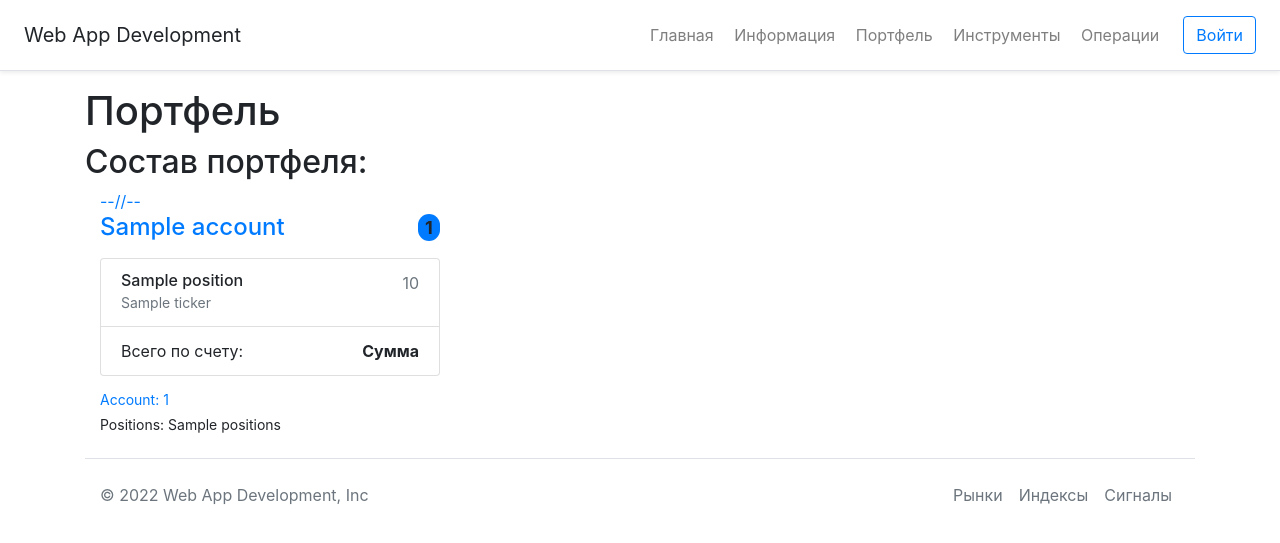
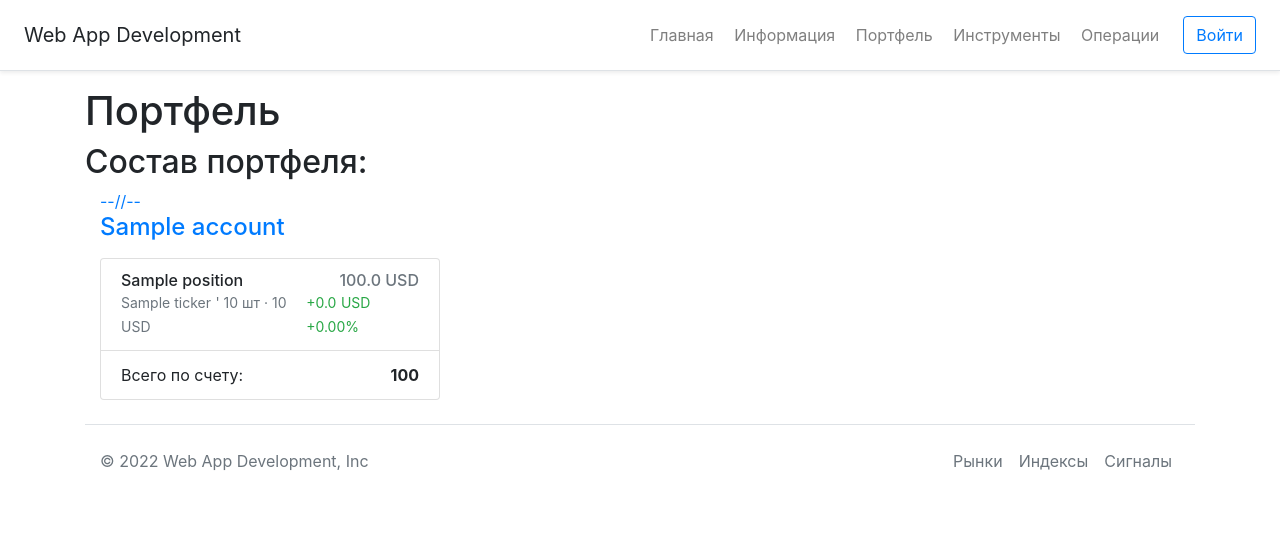
Before and after one commit to Edsergeev2014/Goby, a Flask app: template templates/portfolio.html in a window 1280 px wide. Shown: the top 543 px of the page. Run offline with Flask 3, Linux system fonts and the light colour scheme; the template is opened without the code that fills it: most values are stand-ins (such as "Sample title", 1, 10 or a date in 2020).

Commit message:
Сформирована страница с Портфелем аккаунта. Отображаются текущие котировки бумаг и значения об их изменении.

```diff
--- a/assets/exchanges.json
+++ b/assets/exchanges.json
@@ -7,7 +7,7 @@
   },
   "1": {
     "exchange_en": "MOEX_EVENING_WEEKEND",
-    "exchange_rus": "Московская биржа EVENING_WEEKEND",
+    "exchange_rus": "Московская биржа EW",
     "exchange_main": true,
     "exchange_schedule": "Торги на фондовом рынке + вечерняя сессия + торговля на выходных.\nАукцион открытия: 09:50 — 10:00. Основная торговая сессия: 10:00—18:40. Аукцион закрытия: 18:40—18:50. Аукцион открытия: 19:00—19:05. Вечерняя торговая сессия: 19:05—23:50.\nОсновная торговая сессия выходного дня: 10:00—19:00"
   },
--- a/goby_test.py
+++ b/goby_test.py
@@ -155,7 +155,7 @@ class Goby():
                 # print('figi: ', figi)
                 # response = await client.instruments.share_by(id_type=InstrumentIdType.INSTRUMENT_ID_TYPE_FIGI, id='BBG000B9XRY4')
                 response = await client.instruments.share_by(id_type=InstrumentIdType.INSTRUMENT_ID_TYPE_FIGI, id=figi)
-                print("figi, response: ", response)
+                # print("figi, response: ", response)
             elif ticker:
                 # response = client.instruments.share_by(id_type=InstrumentIdType.INSTRUMENT_ID_TYPE_TICKER, class_code='SPBXM', id='AAPL')
                 response = await client.instruments.share_by(id_type=InstrumentIdType.INSTRUMENT_ID_TYPE_TICKER, class_code='SPBXM', id=ticker)
--- a/templates/portfolio.html
+++ b/templates/portfolio.html
@@ -11,26 +11,48 @@
   <h2>Состав портфеля:</h2>
 
   {% for portfolio in portfolio_info %}
+    {% set portfl_sum = namespace(sum=0) %}
     <div class="col-md-5 col-lg-4 order-md-last">
       <span class="text-primary"> --//-- </span>
           <h4 class="d-flex justify-content-between align-items-center mb-3">
             <span class="text-primary">{{ portfolio.account.name }}</span>
-            <span class="badge bg-primary rounded-pill">{{ portfolio.account.id }}</span>
           </h4>
           <ul class="list-group mb-3">
 
             {% for position in portfolio.positions %}
               <li class="list-group-item d-flex justify-content-between lh-sm">
-                <div>
+                <div class="float-left">
                   <h6 class="my-0">{{ position.name }}</h6>
                   <small class="text-muted">{{ position.ticker }}</small>
+                  <small class="text-muted"> ' </small>
+                  <small class="text-muted">{{ position.balance }} шт </small>
+                  <small class="text-muted"> · </small>
+                  <small class="text-muted">{{ position.close_price }}</small>
+                  <small class="text-muted">{{ position.currency }}</small>
                 </div>
-                <span class="text-muted">{{ position.balance }}</span>
+                <div class="float-right">
+                  <h6 class="my-0 text-md-right">
+                  <span class="text-muted">{{ '%0.1f'|format((position.close_price*position.balance)|float) }} </span>
+                  <span class="text-muted">{{ position.currency }}</span>
+                  </h6>
+
+                  {% if (position.close_price - position.open_price) < 0 %}
+                  <small class="opacity-30 text-nowrap text-danger">{{ '%0.1f'| format((position.close_price - position.open_price)|float) }}</small>
+                  <small class="opacity-30 text-nowrap text-danger">{{ position.currency }}</small>
+                  <small class="opacity-30 text-nowrap text-danger">{{ '%0.2f'| format((position.close_price/position.open_price-1)|float) }}%</small>
+                  {% else %}
+                  <small class="opacity-30 text-nowrap text-success">+{{ '%0.1f'| format((position.close_price - position.open_price)|float) }}</small>
+                  <small class="opacity-30 text-nowrap text-success">{{ position.currency }}</small>
+                  <small class="opacity-30 text-nowrap text-success">+{{ '%0.2f'| format((position.close_price/position.open_price-1)|float) }}%</small>
+                  {% endif %}
+                </div>
               </li>
+              {% set portfl_sum.sum = portfl_sum.sum + position.close_price * position.balance %}
+
             {% endfor %}
               <li class="list-group-item d-flex justify-content-between">
                 <span>Всего по счету:</span>
-                <strong>Сумма</strong>
+                <strong> {{ portfl_sum.sum  }} </strong>
               </li>
 
           </ul>
@@ -38,9 +60,6 @@
     </div>
   {% endfor %}
 
-    <h6 class="col-4 d-block small opacity-50 text-primary">Account: {{ portfolio_info[0].account.id }}</h6>
-    <h6 class="col-5 d-block small opacity-50">Positions: {{ portfolio_info[0].positions }}</h6>
-
 </div>
 
 
```
Also changed, not shown: assets/arguments.py (+25 -25 lines), models/info.py (+12 -10 lines), models/instruments.py (+8 -3 lines), models/portfolio.py (+16 -10 lines).
